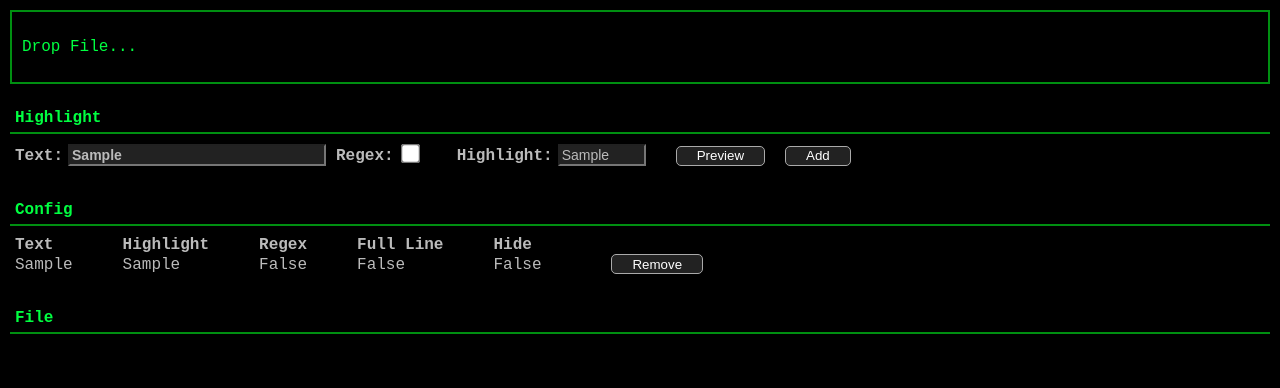
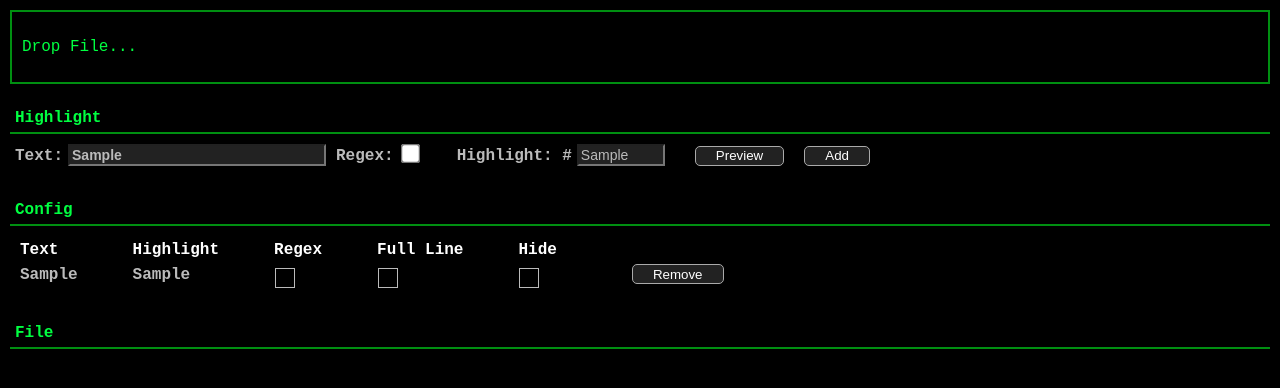
Before and after one commit to 5tacktrac3/FileGrinder, a React (Create React App) app in the folder filegrinder/: page / in a window 1280 px wide. Both pictures are taken after typing "Sample", "Sample" into the empty fields and a click on the button "Add". Shown: the top 388 px of the page. Built offline with nearby package versions, Linux system fonts and the light colour scheme.

Commit message:
Added styling for a checkbox and callbacks + test

```diff
--- a/filegrinder/src/App.css
+++ b/filegrinder/src/App.css
@@ -25,3 +25,79 @@
     transform: rotate(360deg);
   }
 }
+
+/*
+Check Box Styling from
+https://www.w3schools.com/howto/howto_css_custom_checkbox.asp
+*/
+
+
+/* Customize the label (the container) */
+.cbContainer {
+  display: block;
+  position: relative;
+  padding-left: 35px;
+  margin-bottom: 12px;
+  cursor: pointer;
+  font-size: 22px;
+  -webkit-user-select: none;
+  -moz-user-select: none;
+  -ms-user-select: none;
+  user-select: none;
+}
+
+/* Hide the browser's default checkbox */
+.cbContainer input {
+  position: absolute;
+  opacity: 0;
+  cursor: pointer;
+  height: 0;
+  width: 0;
+}
+
+/* Create a custom checkbox */
+.cbCheckmark {
+  position: absolute;
+  top: 0;
+  left: 0;
+  height: 18px;
+  width: 18px;
+  margin: 1px;
+  background-color: #000;
+  border: 1px solid #BBBBBB;
+}
+
+/* On mouse-over, add a grey background color */
+.cbContainer:hover input ~ .cbCheckmark {
+  background-color: #333333;
+}
+
+/* When the checkbox is checked, add a blue background */
+.cbContainer input:checked ~ .cbCheckmark {
+  background-color: #000;
+}
+
+/* Create the checkmark/indicator (hidden when not checked) */
+.cbCheckmark:after {
+  content: "";
+  position: absolute;
+  display: none;
+}
+
+/* Show the checkmark when checked */
+.cbContainer input:checked ~ .cbCheckmark:after {
+  display: block;
+}
+
+/* Style the checkmark/indicator */
+.cbContainer .cbCheckmark:after {
+  left: 6px;
+  top: 2px;
+  width: 5px;
+  height: 10px;
+  border: solid #bbbbbb;
+  border-width: 0 4px 4px 0;
+  -webkit-transform: rotate(45deg);
+  -ms-transform: rotate(45deg);
+  transform: rotate(45deg);
+}
--- a/filegrinder/src/Constants.js
+++ b/filegrinder/src/Constants.js
@@ -2,7 +2,9 @@ export const COLOURS = {
     VAMPIRE_BLACK : "#0d0208",
     DARK_GREEN : "#003b00",
     ISLAMIC_GREEN : "#008f11",
-    MALACHITE : "#00ff41"
+    MALACHITE : "#00ff41",
+    MAX_WHITE : "#FFFFFF",
+    DULL_WHITE : "#BBBBBB"
 };
 
 export const MISC = {
--- /dev/null
+++ b/filegrinder/src/components/Checkbox.js
@@ -0,0 +1,21 @@
+import React, {useState} from 'react';
+
+
+export default function Checkbox( props ) {
+
+    const [checked, setChecked] = useState(props.checked);
+
+    const onUpdate = () => {
+        const newState = !checked;
+        setChecked(newState);
+        props.onUpdate(newState);
+    }
+
+    return(
+        <label role="cbContainer" className="cbContainer">
+            <input role="cbCheckbox" type="checkbox" checked={checked} onChange={ onUpdate } />
+            <span className="cbCheckmark" ></span>
+        </label>
+    );
+
+};
--- a/filegrinder/src/components/ConfigBar.js
+++ b/filegrinder/src/components/ConfigBar.js
@@ -19,16 +19,17 @@ const titleStyle = {
 };
 
 const titleTextStyle = {
-    color : '#00FF41',
     fontWeight : 'bold',
     margin : '0px',
-    padding : '0px'
+    padding : '0px',
+    color : '#00ff41'
 };
 
 const tableStyle = {
     display : 'table',
     marginLeft : '5px',
-    marginRight : '5px'
+    marginRight : '5px',
+    borderSpacing : '5px'
 }
 
 const headingStyle = {
@@ -39,7 +40,7 @@ const headingStyle = {
 const headingCellStyle = {
     display : 'table-cell',
     paddingRight : '50px',
-    color : '#bbbbbb'
+    color : '#FFFFFF'
 }
 
 
--- a/filegrinder/src/components/ConfigRow.js
+++ b/filegrinder/src/components/ConfigRow.js
@@ -1,19 +1,21 @@
 import React, {useState} from 'react';
 
-import {KEYS} from '../logic/Config';
+import Checkbox from './Checkbox';
+import { KEYS } from '../logic/Config';
 
 const textStyle = {
     color : '#bbbbbb'
 };
 
 const containerStyle = {
-    display : 'table-row',
+    display : 'table-row'
 };
 
 const cellStyle = {
     display : 'table-cell',
     paddingRight : '50px',
-    color : '#bbbbbb'
+    color : '#bbbbbb',
+    fontWeight : 'bold'
 }
 
 const addButtonStyle = {
@@ -36,13 +38,18 @@ function ConfigRow( props )  {
     const fullline = props.config[KEYS.FULLLINE];
     const hide = props.config[KEYS.HIDE];
 
+    const handleRegexUpdate = (e) => {};
+    const handleFulllineUpdate = (e) => {};
+    const handleHideUpdate = (e) => {};
+
     return(
         <div style={containerStyle}>
             <div style={cellStyle}>{search}</div>
             <div style={cellStyle}>{highlight}</div>
-            <div style={cellStyle}>{regex?'True':'False'}</div>
-            <div style={cellStyle}>{fullline?'True':'False'}</div>
-            <div style={cellStyle}>{hide?'True':'False'}</div>
+            <div style={cellStyle}><Checkbox checked={regex} onUpdate={handleRegexUpdate} /></div>
+            <div style={cellStyle}><Checkbox checked={fullline} onUpdate={handleFulllineUpdate} /></div>
+            <div style={cellStyle}><Checkbox checked={hide} onUpdate={handleHideUpdate} /></div>
+
             <div style={cellStyle}>
                 <input type="button" value="Remove" style={addButtonStyle} onClick={ (e) => props.removeRequest( props.text ) } />
             </div>
--- a/filegrinder/src/components/FileDisplay.js
+++ b/filegrinder/src/components/FileDisplay.js
@@ -36,8 +36,6 @@ const bodyStyle = {
 };
 
 export default function FileDisplay( props ) {
-
-    console.log("File Display Running...");
 
     // Carefully insert current search into persisted config.
     var psuedoConfig = [];
--- a/filegrinder/src/components/HighlightBar.js
+++ b/filegrinder/src/components/HighlightBar.js
@@ -142,7 +142,7 @@ function HighlightBar( props ) {
                         style={cbStyle}
                         value={searchState.Regex}
                         onChange={ (e) => handleSearchChange( { Type : KEYS.REGEX, Value : e.target.value } ) } />
-                <label  style={labelStyle}>Highlight:</label>
+                <label  style={labelStyle}>Highlight: #</label>
                 <input  type="text"
                         style={inputHighlightStyle}
                         value={searchState.Highlight}
--- a/filegrinder/src/components/Row.js
+++ b/filegrinder/src/components/Row.js
@@ -15,7 +15,7 @@ function processRow( text, persistedConfigs ) {
 export default function Row( props ) {
 
     var elements = [];
-    if ( props.lineHighlight.length > 0 ) {
+    if ( props.lineHighlight !== undefined && props.lineHighlight.length > 0 ) {
         elements.push(
             { key: 1, style: { color : "#"+props.lineHighlight, fontSize : '14px', margin : '0px' }, content : props.contents }
         );
```
Also changed, not shown: 1 other file (tests, documents, lock files or other folders).
